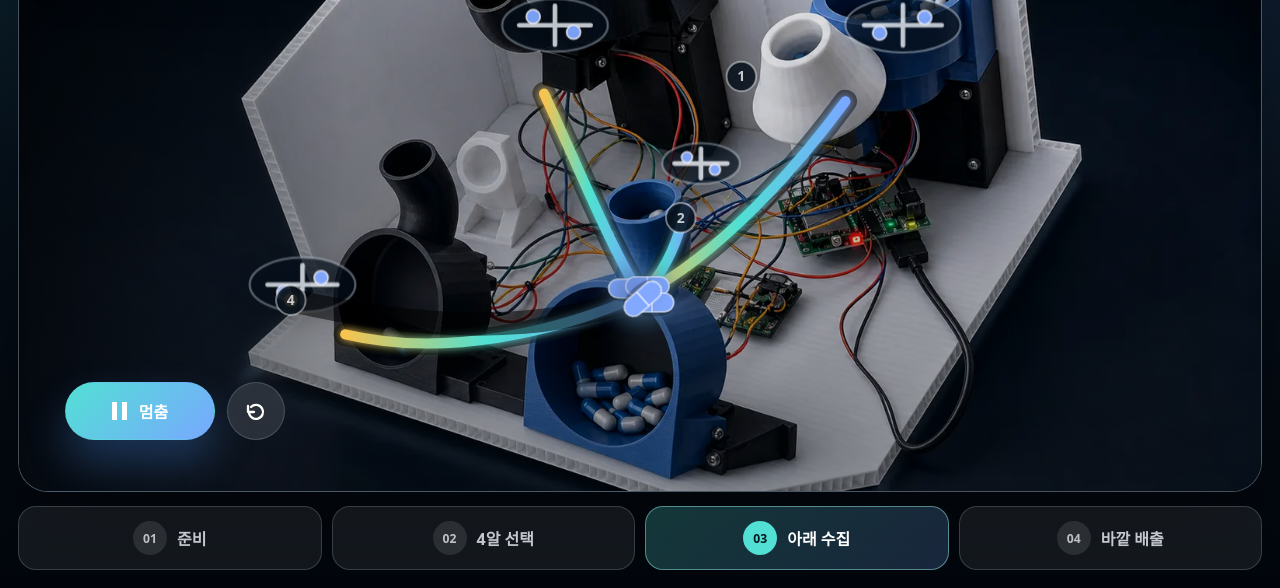
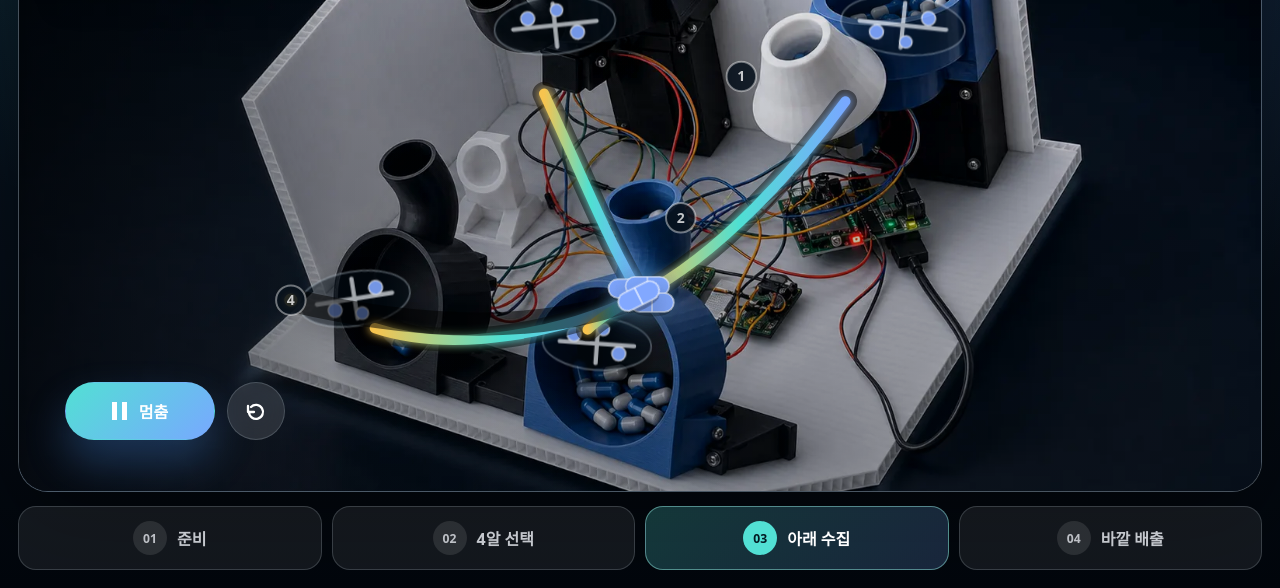
Before and after one commit to estona815/smart-pill-sim-website, a plain HTML site: page website/simulator.html in a window 1280 px wide. Shown: the part 212-800 px from the top of the page. Drawn offline with Linux system fonts and the light colour scheme.

Commit message:
deploy: move rotor animation into pill bins

```diff
--- a/website/simulator.css
+++ b/website/simulator.css
@@ -220,14 +220,14 @@ svg {
 }
 
 .rotors {
-  opacity: 0.95;
-  filter: drop-shadow(0 14px 20px rgba(0, 0, 0, 0.32));
+  opacity: 0.9;
+  filter: drop-shadow(0 10px 16px rgba(0, 0, 0, 0.38));
 }
 
 .rotor ellipse {
-  fill: rgba(6, 16, 28, 0.72);
-  stroke: rgba(228, 244, 255, 0.42);
-  stroke-width: 2.6;
+  fill: rgba(6, 16, 28, 0.46);
+  stroke: rgba(228, 244, 255, 0.36);
+  stroke-width: 2.2;
 }
 
 .rotor-wheel {
@@ -237,15 +237,15 @@ svg {
 
 .rotor-wheel path {
   fill: none;
-  stroke: rgba(246, 251, 255, 0.82);
-  stroke-width: 6;
+  stroke: rgba(246, 251, 255, 0.74);
+  stroke-width: 5.5;
   stroke-linecap: round;
 }
 
 .rotor-wheel circle {
   fill: #82a8ff;
-  stroke: rgba(255, 255, 255, 0.78);
-  stroke-width: 2.2;
+  stroke: rgba(255, 255, 255, 0.68);
+  stroke-width: 2;
 }
 
 .device-stage.is-playing .rotor-wheel,
--- a/website/simulator.html
+++ b/website/simulator.html
@@ -84,36 +84,40 @@
             </defs>
 
             <g class="rotors" aria-hidden="true">
-              <g class="rotor" transform="translate(690 252)">
-                <ellipse rx="68" ry="34" />
+              <g class="rotor" data-source="left-hopper" transform="translate(690 252) rotate(-6)">
+                <ellipse rx="78" ry="37" />
                 <g class="rotor-wheel">
-                  <path d="M-46 0h92M0-25v50" />
-                  <circle cx="-28" cy="-11" r="9" />
-                  <circle cx="24" cy="9" r="9" />
+                  <path d="M-54 0h108M0-28v56" />
+                  <circle cx="-34" cy="-12" r="9" />
+                  <circle cx="28" cy="12" r="9" />
+                  <circle cx="4" cy="-19" r="8" />
                 </g>
               </g>
-              <g class="rotor" transform="translate(1138 252)">
-                <ellipse rx="74" ry="35" />
+              <g class="rotor" data-source="right-hopper" transform="translate(1138 252) rotate(6)">
+                <ellipse rx="80" ry="38" />
                 <g class="rotor-wheel">
-                  <path d="M-50 0h100M0-26v52" />
-                  <circle cx="-30" cy="10" r="9" />
-                  <circle cx="28" cy="-10" r="9" />
+                  <path d="M-56 0h112M0-29v58" />
+                  <circle cx="-33" cy="12" r="9" />
+                  <circle cx="32" cy="-12" r="9" />
+                  <circle cx="6" cy="21" r="8" />
                 </g>
               </g>
-              <g class="rotor" transform="translate(365 586)">
-                <ellipse rx="68" ry="35" />
+              <g class="rotor" data-source="left-cartridge" transform="translate(432 604) rotate(-9)">
+                <ellipse rx="72" ry="35" />
                 <g class="rotor-wheel">
-                  <path d="M-45 0h90M0-25v50" />
-                  <circle cx="-24" cy="10" r="9" />
-                  <circle cx="24" cy="-9" r="9" />
+                  <path d="M-49 0h98M0-26v52" />
+                  <circle cx="-27" cy="11" r="9" />
+                  <circle cx="29" cy="-10" r="9" />
+                  <circle cx="7" cy="20" r="8" />
                 </g>
               </g>
-              <g class="rotor" transform="translate(878 430)">
-                <ellipse rx="50" ry="26" />
+              <g class="rotor" data-source="front-cartridge" transform="translate(744 662) rotate(4)">
+                <ellipse rx="70" ry="34" />
                 <g class="rotor-wheel">
-                  <path d="M-34 0h68M0-19v38" />
-                  <circle cx="-18" cy="-8" r="7" />
-                  <circle cx="18" cy="8" r="7" />
+                  <path d="M-48 0h96M0-25v50" />
+                  <circle cx="-30" cy="-10" r="9" />
+                  <circle cx="29" cy="11" r="9" />
+                  <circle cx="7" cy="-19" r="8" />
                 </g>
               </g>
             </g>
@@ -121,14 +125,14 @@
             <g class="feed-shadows">
               <path d="M676 340 C716 425 758 530 800 600" />
               <path d="M1064 350 C1004 432 902 548 800 600" />
-              <path d="M420 650 C548 680 690 648 800 600" />
-              <path d="M858 488 C846 542 825 578 800 600" />
+              <path d="M458 642 C560 676 704 648 800 600" />
+              <path d="M732 644 C748 628 776 612 800 600" />
             </g>
             <g class="feed-routes">
               <path class="feed-route" d="M676 340 C716 425 758 530 800 600" />
               <path class="feed-route" d="M1064 350 C1004 432 902 548 800 600" />
-              <path class="feed-route" d="M420 650 C548 680 690 648 800 600" />
-              <path class="feed-route" d="M858 488 C846 542 825 578 800 600" />
+              <path class="feed-route" d="M458 642 C560 676 704 648 800 600" />
+              <path class="feed-route" d="M732 644 C748 628 776 612 800 600" />
             </g>
             <path id="out-shadow" d="M800 600 C680 650 520 646 350 606" />
             <path id="out-route" d="M800 600 C680 650 520 646 350 606" />
@@ -220,6 +224,6 @@
       </section>
     </main>
 
-    <script src="./simulator.js?v=batch-rotor-20260701"></script>
+    <script src="./simulator.js?v=bin-rotor-20260701"></script>
   </body>
 </html>
--- a/website/simulator.js
+++ b/website/simulator.js
@@ -1,8 +1,8 @@
 const DURATION = 6400;
 
 const captions = [
-  "4개 돌림판이 회전 대기합니다.",
-  "돌림판 아래에서 캡슐이 한 알씩 토출됩니다.",
+  "4개 알약통 내부 디스크가 회전합니다.",
+  "각 알약통 아래에서 캡슐이 한 알씩 토출됩니다.",
   "토출된 4알이 가운데 수집부에 모입니다.",
   "모인 4알이 바깥 배출구로 한 번에 빠집니다.",
 ];
```
Also changed, not shown: bundle-report.html (+1 -1 lines), 6 other files.
